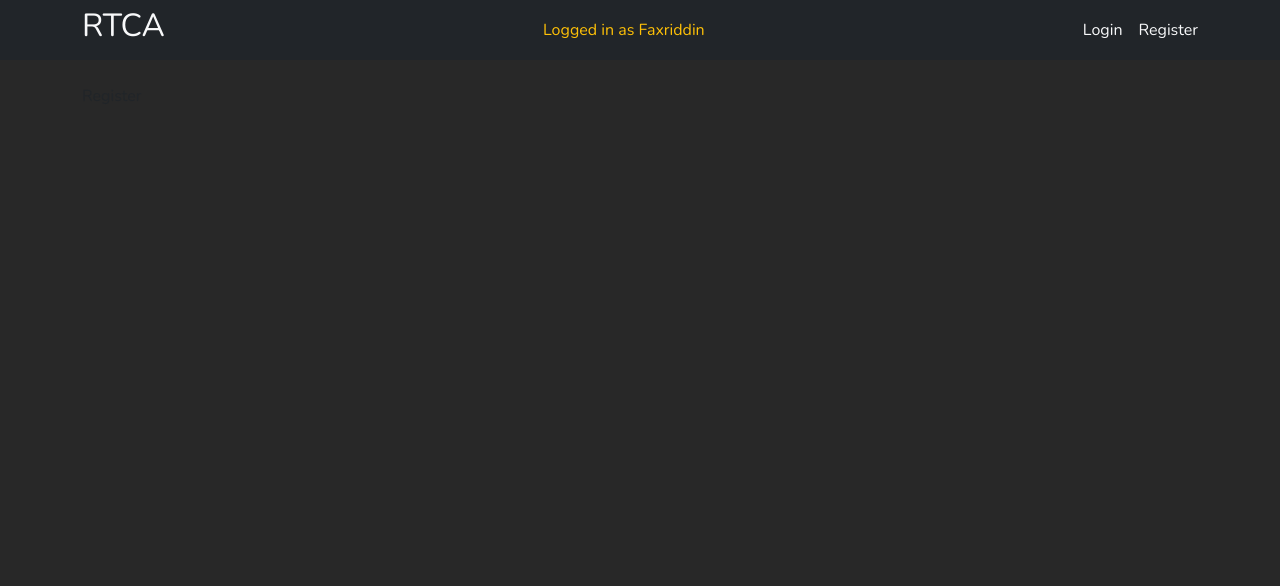
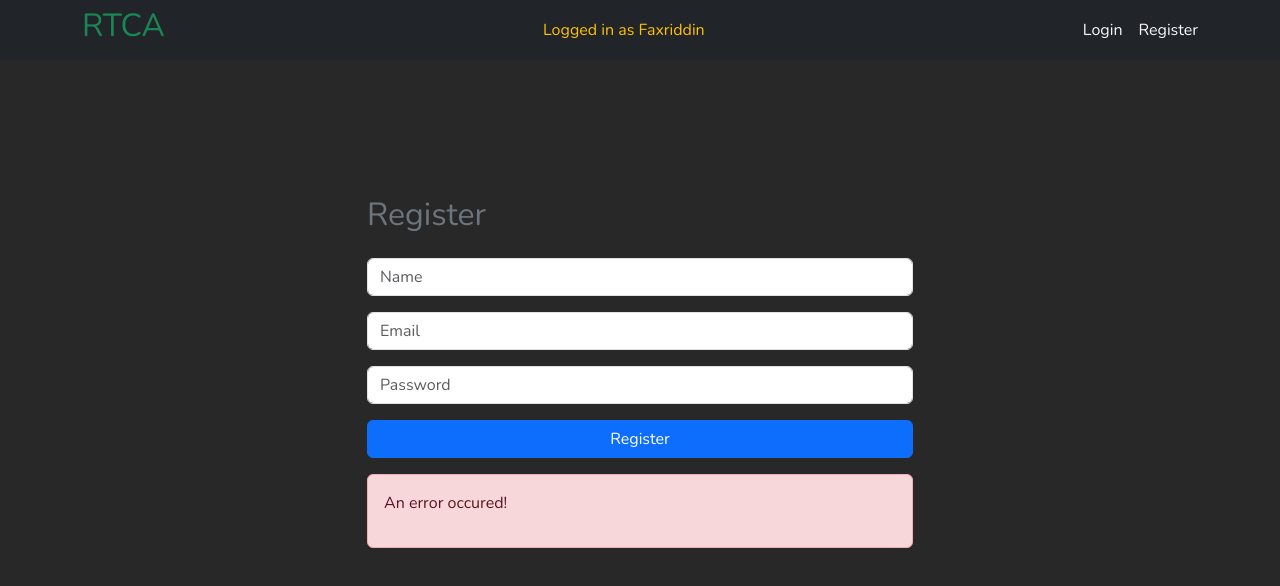
Before and after one commit to Faxriddin2008/real-time-chat-app, a React (Vite) app in the folder client/: page /register in a window 1280 px wide. Shown: the top 586 px of the page. Built offline with nearby package versions, Linux system fonts and the light colour scheme.

Commit message:
feat: add register page

```diff
--- a/client/src/App.jsx
+++ b/client/src/App.jsx
@@ -9,7 +9,7 @@ function App() {
   return (
     <>
       <NavBar />
-      <Container>
+      <Container className="text-secondary">
         <Routes>
           <Route path="/" element={<Chat />} />
           <Route path="/login" element={<Login />} />
--- a/client/src/components/NavBar.jsx
+++ b/client/src/components/NavBar.jsx
@@ -5,7 +5,7 @@ const NavBar = () => {
     <Navbar bg="dark" className="mb-4" style={{ height: "3.75rem" }}>
       <Container>
         <h2>
-          <Link to={"/"} className="link-light text-decoration-none">
+          <Link to={"/"} className="link-success text-decoration-none">
             RTCA
           </Link>
         </h2>
--- a/client/src/pages/Chat.jsx
+++ b/client/src/pages/Chat.jsx
@@ -1,7 +1,7 @@
 const Chat = () => {
   return (
     <>
-      <p className="text-secondary">Chat</p>
+      <p>Chat</p>
     </>
   );
 };
--- a/client/src/pages/Register.jsx
+++ b/client/src/pages/Register.jsx
@@ -1,5 +1,34 @@
+import { Alert, Button, Form, Row, Col, Stack } from "react-bootstrap";
+
 const Register = () => {
-  return <>Register</>;
+  return (
+    <>
+      <Form>
+        <Row
+          style={{
+            height: "100vh",
+            justifyContent: "center",
+            paddingTop: "10%",
+          }}
+        >
+          <Col xs={6}>
+            <Stack gap={3}>
+              <h2>Register</h2>
+              <Form.Control type="text" placeholder="Name" />
+              <Form.Control type="email" placeholder="Email" />
+              <Form.Control type="password" placeholder="Password" />
+              <Button variant="primary" type="submit">
+                Register
+              </Button>
+              <Alert variant="danger">
+                <p>An error occured!</p>
+              </Alert>
+            </Stack>
+          </Col>
+        </Row>
+      </Form>
+    </>
+  );
 };
 
 export default Register;
```
